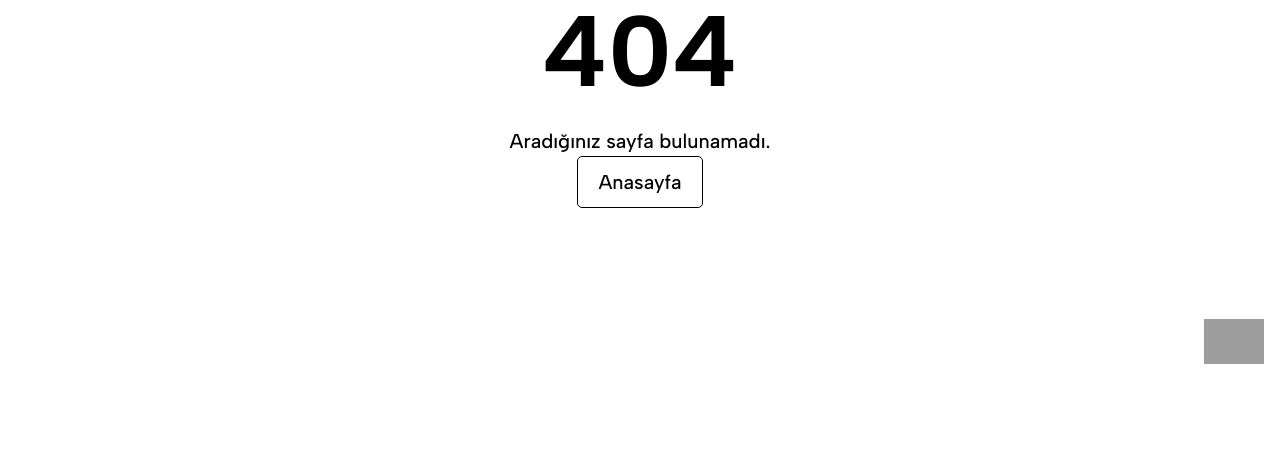
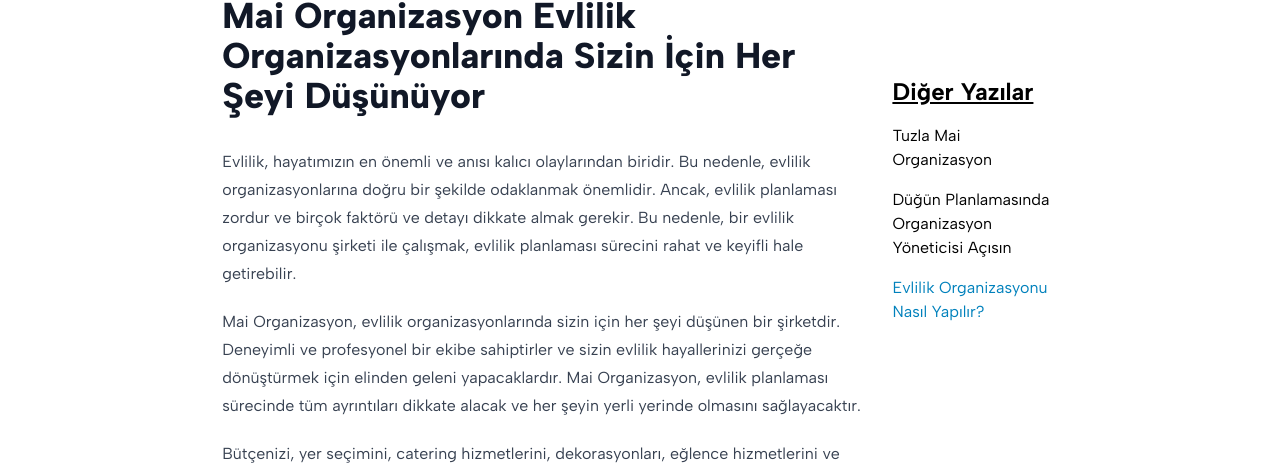
Before and after one commit to denizyoldas/maiorg-website, a Next.js app: page /blog/evlilik-organizasyonu-nasil-yapilir in a window 1280 px wide. Before the commit this address had no page. Shown: the part 420-890 px from the top of the page. Built offline with nearby package versions, Linux system fonts and the light colour scheme; grey boxes are pictures that could not be loaded.

Commit message:
new blog add

```diff
--- a/components/about/team.tsx
+++ b/components/about/team.tsx
@@ -1,42 +1,11 @@
 import Title from '../UI/title'
 
-const TEAM = [
-  {
-    name: 'Tuğçe Çakır',
-    position: 'Nedime',
-    image: 'https://i.pravatar.cc/150?u=a042581f4e29026704d',
-    description:
-      'Uzun sürelere yayılan bir organizasyon için, her şeyin en iyi şekilde olması için çalışıyoruz.'
-  },
-  {
-    name: 'Merve Çakır',
-    position: 'Nedime',
-    image: 'https://i.pravatar.cc/150?u=a042581f4e29026704f',
-    description:
-      'Uzun sürelere yayılan bir organizasyon için, her şeyin en iyi şekilde olması için çalışıyoruz.'
-  },
-  {
-    name: 'Aslı Balcı',
-    position: 'Nedime',
-    image: 'https://i.pravatar.cc/150?u=a042581f4e29026704x',
-    description:
-      'Uzun sürelere yayılan bir organizasyon için, her şeyin en iyi şekilde olması için çalışıyoruz.'
-  },
-  {
-    name: 'Ahmet Hamdi',
-    position: 'Kameraman',
-    image: 'https://i.pravatar.cc/150?u=a042581f4e29026704a',
-    description:
-      'Uzun sürelere yayılan bir organizasyon için, her şeyin en iyi şekilde olması için çalışıyoruz.'
-  }
-]
-
-const Team = () => {
+const Team = ({ list }: { list: any[] }) => {
   return (
     <div className="flex w-full flex-col items-center justify-center py-10">
       <Title title="Takımımız" />
       <div className="grid grid-cols-1 gap-10 p-12 sm:grid-cols-2 md:grid-cols-4">
-        {TEAM.map((member, index) => (
+        {list.map((member, index) => (
           <div
             key={index}
             className="flex h-96 flex-col items-center justify-center rounded-md bg-gray-300 p-4 text-center transition duration-300 ease-in-out hover:scale-105 hover:shadow-lg"
--- a/components/header.tsx
+++ b/components/header.tsx
@@ -17,9 +17,9 @@
   return (
     <header className="top-0 z-50 w-full bg-white bg-opacity-20 p-10 shadow-sm backdrop-blur-md">
       <nav className="relative flex items-center justify-center sm:justify-between">
-        <a href="#">
+        <Link href="/">
           <h1 className="text-2xl font-bold text-rose-600">Mai Organizasyon</h1>
-        </a>
+        </Link>
         <ul className="hidden gap-4 sm:flex">
           {Object.entries(MENU).map(([title, href]) => (
             <li
--- a/components/layout/blog-layout.tsx
+++ b/components/layout/blog-layout.tsx
@@ -1,37 +1,84 @@
+import Head from 'next/head'
+import { useRouter } from 'next/router'
 import React from 'react'
 import Footer from '../footer'
 import Header from '../header'
 import MobileMenu from '../mobile-menu'
 import BlogThumbnail from '../UI/blog-thumbnail'
+import cx from 'classnames'
 
 interface Props {
   children: React.ReactNode
+  meta: {
+    title: string
+    description: string
+    author: string
+  }
 }
 
-const BlogLayout = ({ children }: Props) => {
+const POSTS = [
+  {
+    title: 'Tuzla Mai Organizasyon',
+    date: '2022-11-01',
+    description: `Tuzla'da Mai Organizasyon olarak Canan hanımın kontrolünde büyümekte olan bir organizasyon firmasıdır. Bir çok çiftin güzel günlerinde yanlarında bulunan ve bu günleri güzelleştiren Mai Organizasyon olarak ...`,
+    image: 'https://picsum.photos/seed/picsum/200/300?key=1',
+    slug: 'tuzla-organizasyon'
+  },
+  {
+    title:
+      'Düğün Planlamasında Organizasyon Yöneticisi Açısından Dikkat Edilmesi Gereken 6 Şey',
+    date: '2022-11-01',
+    description:
+      'Düğünler sadece çiftler için özel ve anısı kalıcı günler değildir, aynı zamanda düğün planlamacıları için de zor ve meşakkatli bir iş olabilirler.',
+    image: 'https://picsum.photos/seed/picsum/200/300?key=2',
+    slug: 'dugun-planlamasinda-organizasyon-yoneticisi-acisindan-dikkat-edilmesi-gereken-5-sey'
+  },
+  {
+    title: 'Evlilik Organizasyonu Nasıl Yapılır?',
+    date: '2023-01-12',
+    description: `Evlilik, hayatımızın en önemli ve anısı kalıcı olaylarından biridir. Bu nedenle,
+    evlilik organizasyonlarına doğru bir şekilde odaklanmak önemlidir.`,
+    image: 'https://picsum.photos/seed/picsum/200/300?key=3',
+    slug: 'evlilik-organizasyonu-nasil-yapilir'
+  }
+]
+
+const BlogLayout = ({ children, meta }: Props) => {
+  const router = useRouter()
+  const { pathname } = router
+  const path = pathname.split('/')[2]
+
   return (
     <>
+      <Head>
+        <title>{meta.title}</title>
+        <meta name="description" content={meta.description} />
+      </Head>
       <Header />
       <MobileMenu />
 
       <BlogThumbnail />
 
-      <main className="flex justify-between p-12 sm:p-24">
-        <div className="prose max-w-none">{children}</div>
+      <main className="justify-center p-12 sm:p-24 md:flex">
+        <div className="prose">{children}</div>
 
-        {/* <div className="pt-32 pl-10">
-          Diğer Yazılar
-          <ul>
-            <li>
-              <a href="/blog/tuzla-organizasyon">Tuzla Mai Organizasyon</a>
-            </li>
-            <li>
-              <a href="/blog/lorem-ipsum-dolor-sit-amet">
-                Lorem ipsum dolor sit amet
-              </a>
-            </li>
+        <div className="w-1/6 pt-20 pl-4">
+          <h4 className="pb-4 text-2xl font-bold underline">Diğer Yazılar</h4>
+          <ul className="grid grid-cols-1 gap-4">
+            {POSTS.map(post => (
+              <li key={post.slug}>
+                <a
+                  href={`/blog/${post.slug}`}
+                  className={cx('hover:text-primary', {
+                    'text-primary': path === post.slug
+                  })}
+                >
+                  {post.title.slice(0, 50)}
+                </a>
+              </li>
+            ))}
           </ul>
-        </div> */}
+        </div>
       </main>
 
       <Footer />
--- a/pages/about.tsx
+++ b/pages/about.tsx
@@ -1,10 +1,42 @@
+import { NextPage } from 'next'
 import Head from 'next/head'
 import Team from '../components/about/team'
 import AboutUs from '../components/home/about-us'
 import MainLayout from '../components/layout/main-layout'
 import PageThumbnail from '../components/UI/page-thumbnail'
 
-const AboutPage = () => {
+const TEAM = [
+  {
+    name: 'Tuğçe Çakır',
+    position: 'Nedime',
+    image: 'https://i.pravatar.cc/150?u=a042581f4e29026704d',
+    description:
+      'Uzun sürelere yayılan bir organizasyon için, her şeyin en iyi şekilde olması için çalışıyoruz.'
+  },
+  {
+    name: 'Merve Çakır',
+    position: 'Nedime',
+    image: 'https://i.pravatar.cc/150?u=a042581f4e29026704f',
+    description:
+      'Uzun sürelere yayılan bir organizasyon için, her şeyin en iyi şekilde olması için çalışıyoruz.'
+  },
+  {
+    name: 'Aslı Balcı',
+    position: 'Nedime',
+    image: 'https://i.pravatar.cc/150?u=a042581f4e29026704x',
+    description:
+      'Uzun sürelere yayılan bir organizasyon için, her şeyin en iyi şekilde olması için çalışıyoruz.'
+  },
+  {
+    name: 'Ahmet Hamdi',
+    position: 'Kameraman',
+    image: 'https://i.pravatar.cc/150?u=a042581f4e29026704a',
+    description:
+      'Uzun sürelere yayılan bir organizasyon için, her şeyin en iyi şekilde olması için çalışıyoruz.'
+  }
+]
+
+const AboutPage: NextPage<{ team: any[] }> = ({ team }) => {
   return (
     <MainLayout>
       <Head>
@@ -18,9 +50,17 @@
 
       <PageThumbnail title="Hakkımızda" />
       <AboutUs ShowIsMore={false} />
-      <Team />
+      <Team list={team} />
     </MainLayout>
   )
 }
 
+export function getStaticProps() {
+  return {
+    props: {
+      team: TEAM
+    }
+  }
+}
+
 export default AboutPage
--- /dev/null
+++ b/pages/blog/evlilik-organizasyonu-nasil-yapilir.mdx
@@ -0,0 +1,25 @@
+import BlogLayout from '../../components/layout/blog-layout'
+
+export const meta = {
+  author: 'Deniz Aksu',
+  title: 'Evlilik Organizasyonu Nasıl Yapılır?'
+}
+
+# Mai Organizasyon Evlilik Organizasyonlarında Sizin İçin Her Şeyi Düşünüyor
+
+Evlilik, hayatımızın en önemli ve anısı kalıcı olaylarından biridir. Bu nedenle,
+evlilik organizasyonlarına doğru bir şekilde odaklanmak önemlidir. Ancak, evlilik planlaması zordur ve birçok faktörü ve detayı dikkate almak gerekir. Bu nedenle, bir evlilik organizasyonu şirketi ile çalışmak, evlilik planlaması sürecini rahat ve keyifli hale getirebilir.
+
+Mai Organizasyon, evlilik organizasyonlarında sizin için her şeyi düşünen bir şirketdir.
+Deneyimli ve profesyonel bir ekibe sahiptirler ve sizin evlilik hayallerinizi gerçeğe dönüştürmek için elinden geleni yapacaklardır. Mai Organizasyon, evlilik planlaması sürecinde tüm ayrıntıları dikkate alacak ve her şeyin yerli yerinde olmasını sağlayacaktır.
+
+Bütçenizi, yer seçimini, catering hizmetlerini, dekorasyonları, eğlence hizmetlerini
+ve iletişimi kolayca yöneteceklerdir. Ayrıca, evlilik sürecinde ortaya çıkan herhangi
+bir sorunu çözmek için de size yardımcı olacaklardır. Mai Organizasyon, sizin ve konuklarınız için mükemmel bir evlilik deneyimi sunmak için çalışacaktır.
+
+Evlilik planlaması süreci, stresli ve meşakkatli olabilir. Ancak, Mai Organizasyon
+ile çalışmak, evlilik planlaması sürecini rahat ve keyifli hale getirecektir.
+Siz de evlilik hayallerinizi gerçeğe dönüştürmek için Mai Organizasyon ile çalışabilirsiniz. Güvendiğiniz ve profesyonel bir şirketle çalışmak,
+evlilik planlaması sürecinin başarılı ve sorunsuz olmasını sağlayacaktır.
+
+export default ({ children }) => <BlogLayout meta={meta}>{children}</BlogLayout>
--- a/pages/blog/index.tsx
+++ b/pages/blog/index.tsx
@@ -7,8 +7,25 @@
     title: 'Tuzla Mai Organizasyon',
     date: '2022-11-01',
     description: `Tuzla'da Mai Organizasyon olarak Canan hanımın kontrolünde büyümekte olan bir organizasyon firmasıdır. Bir çok çiftin güzel günlerinde yanlarında bulunan ve bu günleri güzelleştiren Mai Organizasyon olarak ...`,
-    image: 'https://picsum.photos/seed/picsum/200/300',
+    image: 'https://picsum.photos/seed/picsum/200/300?key=1',
     slug: 'tuzla-organizasyon'
+  },
+  {
+    title:
+      'Düğün Planlamasında Organizasyon Yöneticisi Açısından Dikkat Edilmesi Gereken 6 Şey',
+    date: '2022-11-01',
+    description:
+      'Düğünler sadece çiftler için özel ve anısı kalıcı günler değildir, aynı zamanda düğün planlamacıları için de zor ve meşakkatli bir iş olabilirler.',
+    image: 'https://picsum.photos/seed/picsum/200/300?key=2',
+    slug: 'dugun-planlamasinda-organizasyon-yoneticisi-acisindan-dikkat-edilmesi-gereken-5-sey'
+  },
+  {
+    title: 'Evlilik Organizasyonu Nasıl Yapılır?',
+    date: '2023-01-12',
+    description: `Evlilik, hayatımızın en önemli ve anısı kalıcı olaylarından biridir. Bu nedenle,
+    evlilik organizasyonlarına doğru bir şekilde odaklanmak önemlidir.`,
+    image: 'https://picsum.photos/seed/picsum/200/300?key=3',
+    slug: 'evlilik-organizasyonu-nasil-yapilir'
   }
 ]
 
--- a/pages/blog/tuzla-organizasyon.mdx
+++ b/pages/blog/tuzla-organizasyon.mdx
@@ -1,7 +1,8 @@
 import BlogLayout from '../../components/layout/blog-layout'
 
 export const meta = {
-  author: 'Deniz Aksu'
+  author: 'Deniz Aksu',
+  title: 'Tuzla Düğün Organizasyonu'
 }
 
 # Tuzla Mai Organizasyon
--- a/pages/gallery.tsx
+++ b/pages/gallery.tsx
@@ -50,7 +50,7 @@
   }
 ]
 
-const GalleryPage: NextPage = () => {
+const GalleryPage: NextPage<{ galleryList: any[] }> = ({ galleryList }) => {
   return (
     <MainLayout>
       <Head>
@@ -62,7 +62,7 @@
       </Head>
       <PageThumbnail title="Resimlerimiz" />
       <Gallery
-        list={LIST}
+        list={galleryList}
         style={{ backgroundColor: '#fff !important' }}
         isMore={false}
       />
@@ -70,4 +70,12 @@
   )
 }
 
+export function getStaticProps() {
+  return {
+    props: {
+      galleryList: LIST
+    }
+  }
+}
+
 export default GalleryPage
```
Also changed, not shown: pages/blog/dugun-planlamasinda-organizasyon-yoneticisi-acisindan-dikkat-edilmesi-gereken-5-sey.mdx (added, +29 -0 lines).
